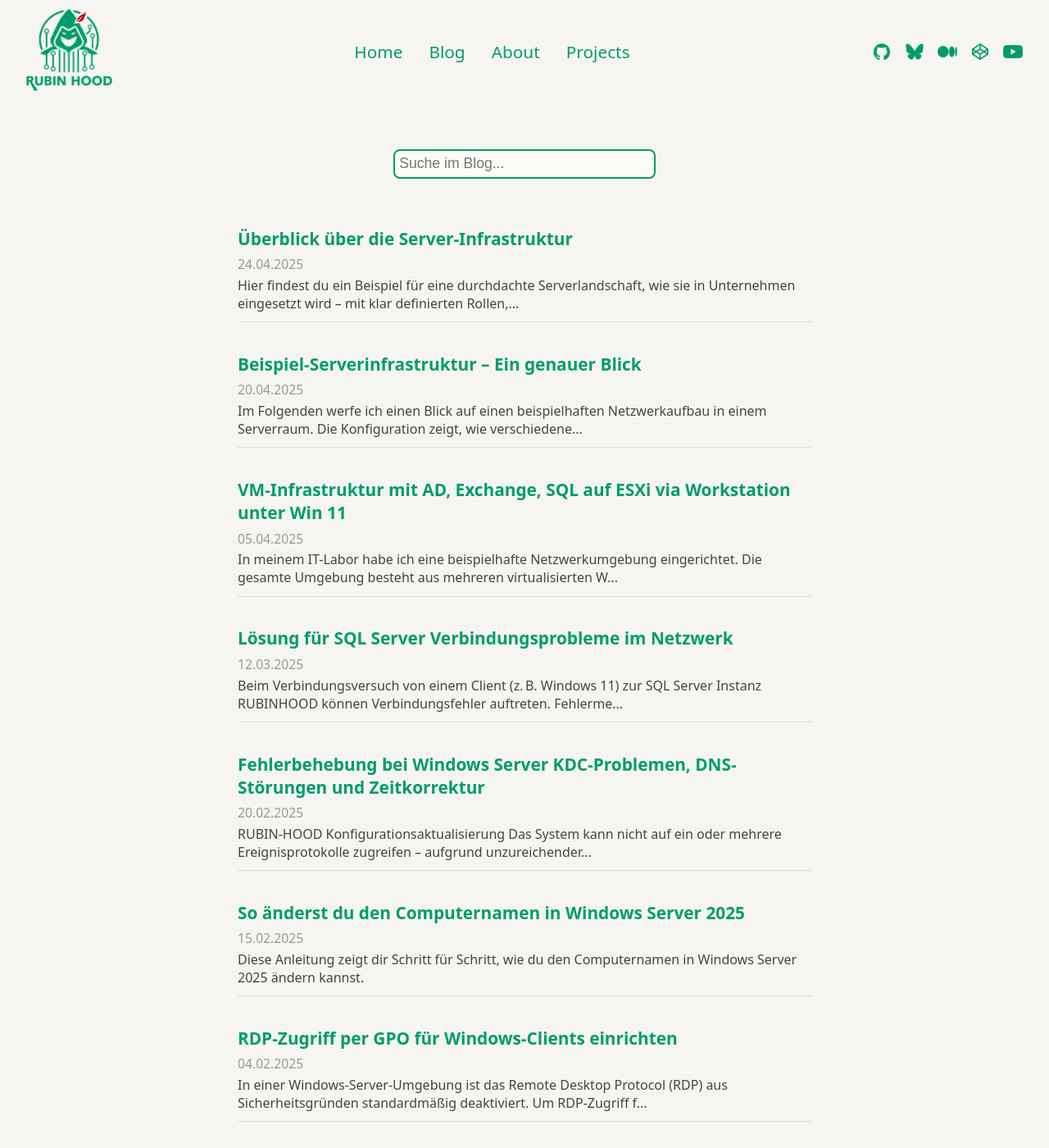
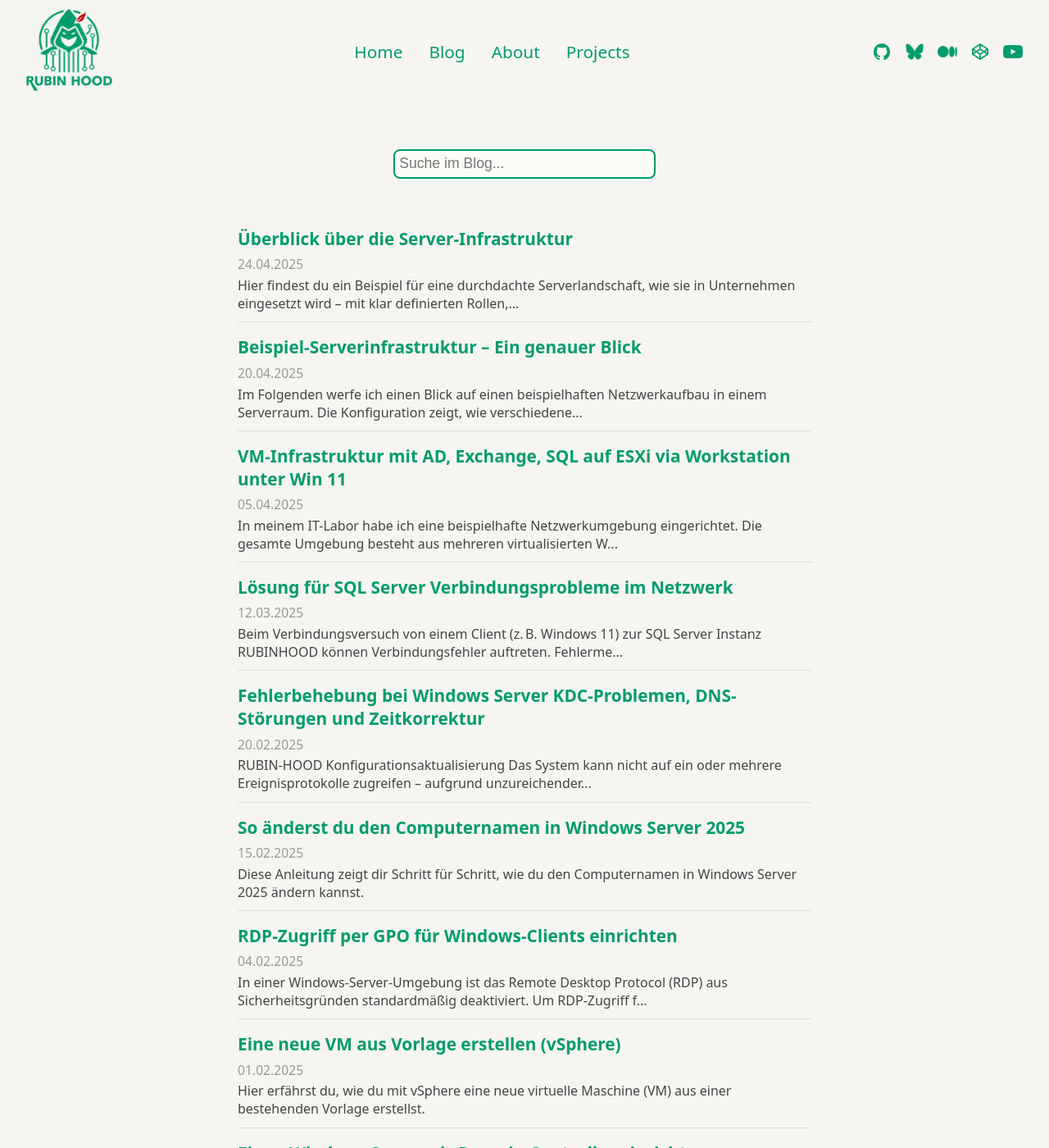
Before and after one commit to rubin-hood/website, a Jekyll site: the page built from blog.html, in a window 1280 px wide and 1400 px high. Shown: the whole window at 82% size. Built offline with Jekyll 4.4.1, drawn with Linux system fonts in a browser that asks for light colours.

Commit message:
Update style.css

```diff
--- a/assets/css/style.css
+++ b/assets/css/style.css
@@ -680,7 +680,7 @@ body.noscroll { overflow: hidden; }
   margin: 2rem auto;
   display: flex;
   flex-direction: column;
-  gap: 2.3rem; /* Mehr Abstand zwischen Posts */
+  gap: 1rem; /* Mehr Abstand zwischen Posts */
 }
 .blog-list-item {
   padding-bottom: 0.7rem;
```
